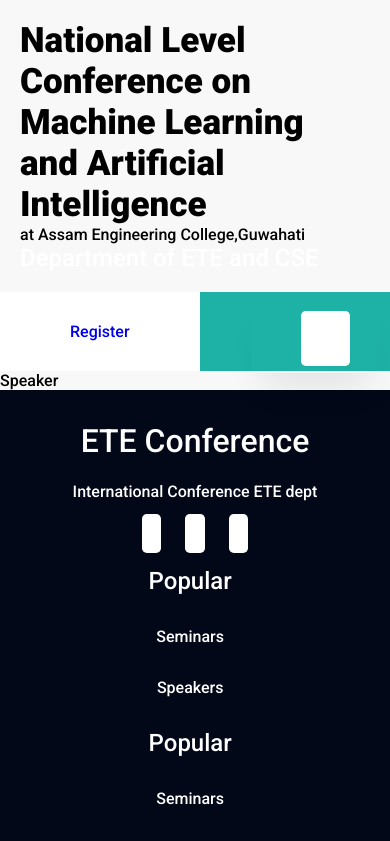
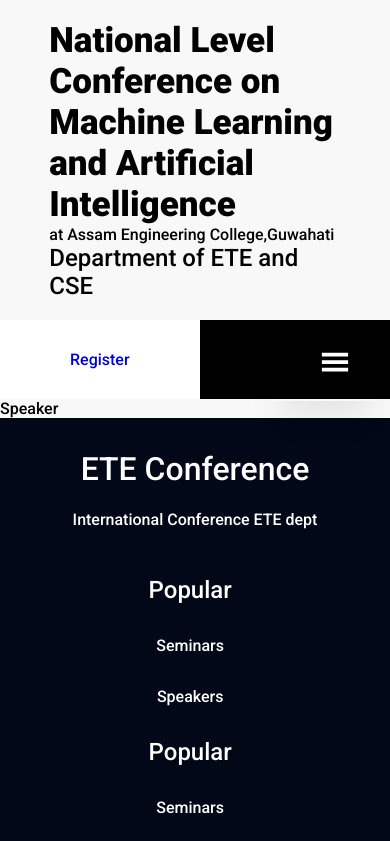
Before and after one commit to DevDreamer26/Conference-ETE, a React (Vite) app: page /speaker in a window 390 px wide. Shown: the top 841 px of the page. Built offline with nearby package versions, Linux system fonts and the light colour scheme.

Commit message:
Header settings

```diff
--- a/src/App.css
+++ b/src/App.css
@@ -10,29 +10,8 @@
   background-color: #f8f8f8;
 }
 /*------------global-----------*/
-.container {
-  max-width: 85%;
-  margin: auto;
-}
-.flexSB {
-  display: flex;
-  justify-content: space-between;
-}
-.icon {
-  width: 40px;
-  height: 40px;
-  line-height: 40px;
-  border-radius: 50%;
-  text-align: center;
-  background-color: rgba(255, 255, 255, 0.3);
-  color: #1eb2a6;
-  transition: 0.5s;
-}
-.icon:hover {
-  cursor: pointer;
-  background-color: #1eb2a6;
-  color: #fff;
-}
+
+
 a {
   text-decoration: none;
 }
@@ -61,6 +40,6 @@
   box-shadow: none;
 }
 .primary-btn {
-  background-color: #1eb2a6;
+  background-color: #000000;
   color: #fff;
 }
--- a/src/components/Footer/Footer.jsx
+++ b/src/components/Footer/Footer.jsx
@@ -10,9 +10,9 @@
 			<div class="footer-logo">
 				<h2>ETE Conference</h2>
 				<p>International Conference ETE dept</p>
-				<a href="#" class="fa fa-facebook"></a>
+				{/* <a href="#" class="fa fa-facebook"></a>
 				<a href="#" class="fa icons fa-twitter"></a>
-				<a href="#" class="fa fa-instagram"></a>
+				<a href="#" class="fa fa-instagram"></a> */}
 			</div>
 			<div class="footer-links">
 				<div class="learning">
--- a/src/components/Header/Header.css
+++ b/src/components/Header/Header.css
@@ -12,24 +12,21 @@
   .head .icon {
     margin-left: 10px;
   }
-/*
-.social{
-  width: 40px;
-  height: 40px;
-  line-height: 40px;
-  border-radius: 50%;
-  text-align: center;
-  background-color: rgba(255, 255, 255, 0.3);
-  color: #1eb2a6;
-  transition: 0.5s;
-} */
 
-
+  .container {
+    max-width: 85%;
+    margin: auto;
+  }
+  .flexSB {
+    display: flex;
+    justify-content: space-between;
+  }
 
   header {
     background-color: rgb(0, 0, 0);
     margin: 0 30px;
   }
+
   header .nav {
     display: flex !important;
   }
@@ -56,6 +53,23 @@
   .toggle {
     display: none;
   }
+
+
+  .icon {
+    width: 40px;
+    height: 40px;
+    line-height: 40px;
+    border-radius: 50%;
+    text-align: center;
+    background-color: rgba(255, 255, 255, 0.3);
+    color: #1eb2a6;
+    transition: 0.5s;
+  }
+  .icon:hover {
+    cursor: pointer;
+    background-color: #1eb2a6;
+    color: #fff;
+  }
   /*--------header------------*/
   @media screen and (max-width: 1200px) {
     .start {
@@ -63,7 +77,7 @@
     }
     header {
       margin: 0;
-      background-color: #1eb2a6;
+      background-color: #000000;
       position: relative;
     }
     header ul.flexSB {
@@ -87,7 +101,7 @@
       top: 7vh;
       left: 0;
       width: 100%;
-      background-color: #1eb2a6;
+      background-color: #000000;
       z-index: 11;
     }
   }
--- a/src/components/Header/Header.jsx
+++ b/src/components/Header/Header.jsx
@@ -13,7 +13,7 @@
           <div className='logo'>
             <h1>National Level Conference on Machine Learning and Artificial Intelligence</h1>
             <span>at Assam Engineering College,Guwahati</span>
-            <h2>Department of ETE and CSE</h2>
+            <h2 style={{color:"black"}}>Department of ETE and CSE</h2>
           </div>
 
         </div>
@@ -47,7 +47,7 @@
             <div className='button'><Link to="/">Register</Link> </div>
           </div>
           <button className='toggle' onClick={() => setClick(!click)}>
-            {click ? <i className='fa fa-times'>< RxCross1/> </i> : <i className='fa fa-bars'><GiHamburgerMenu/></i>}
+            {click ? <i >< RxCross1/> </i> : <i><GiHamburgerMenu/></i>}
           </button>
         </nav>
       </header>
```
